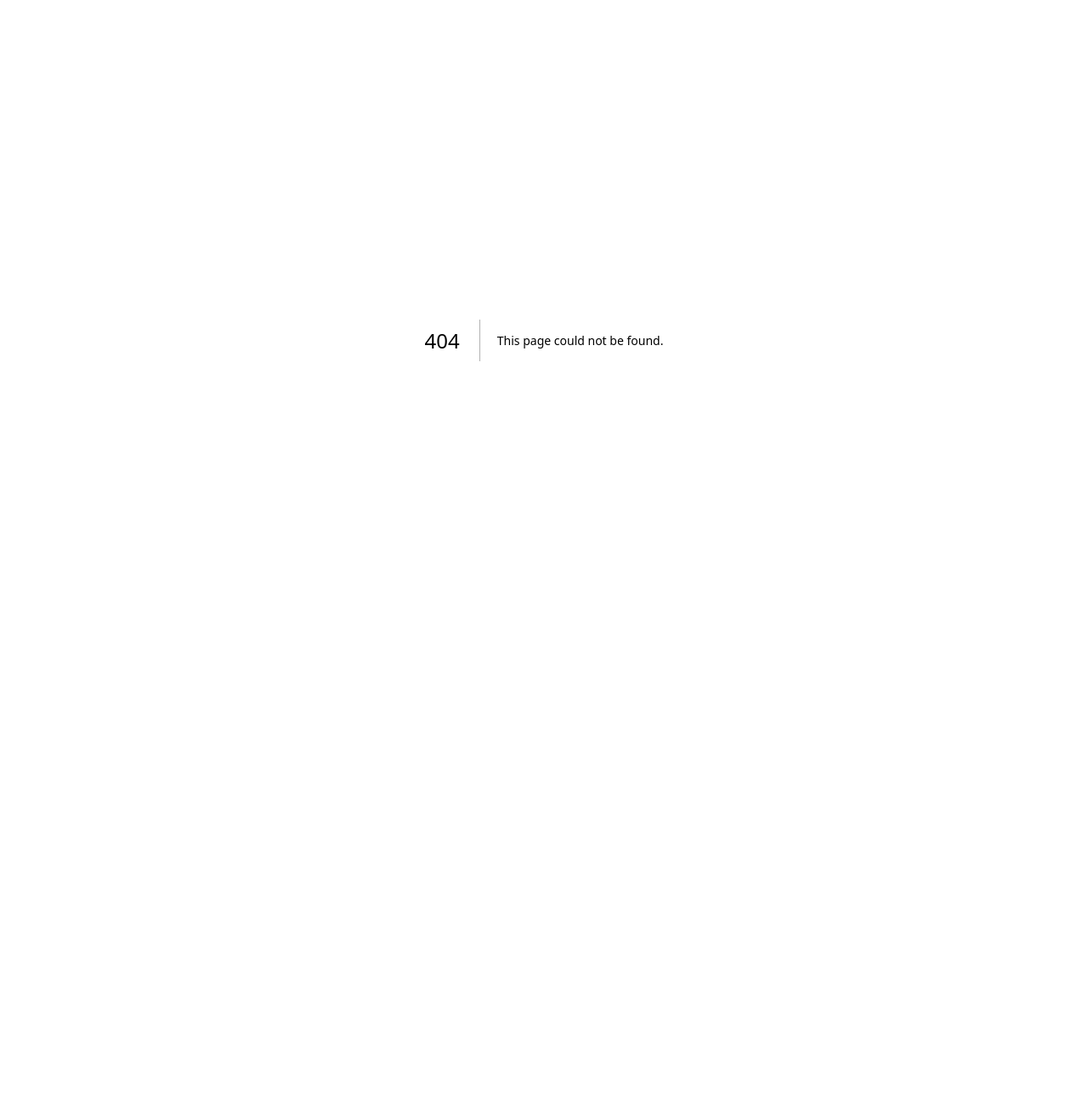
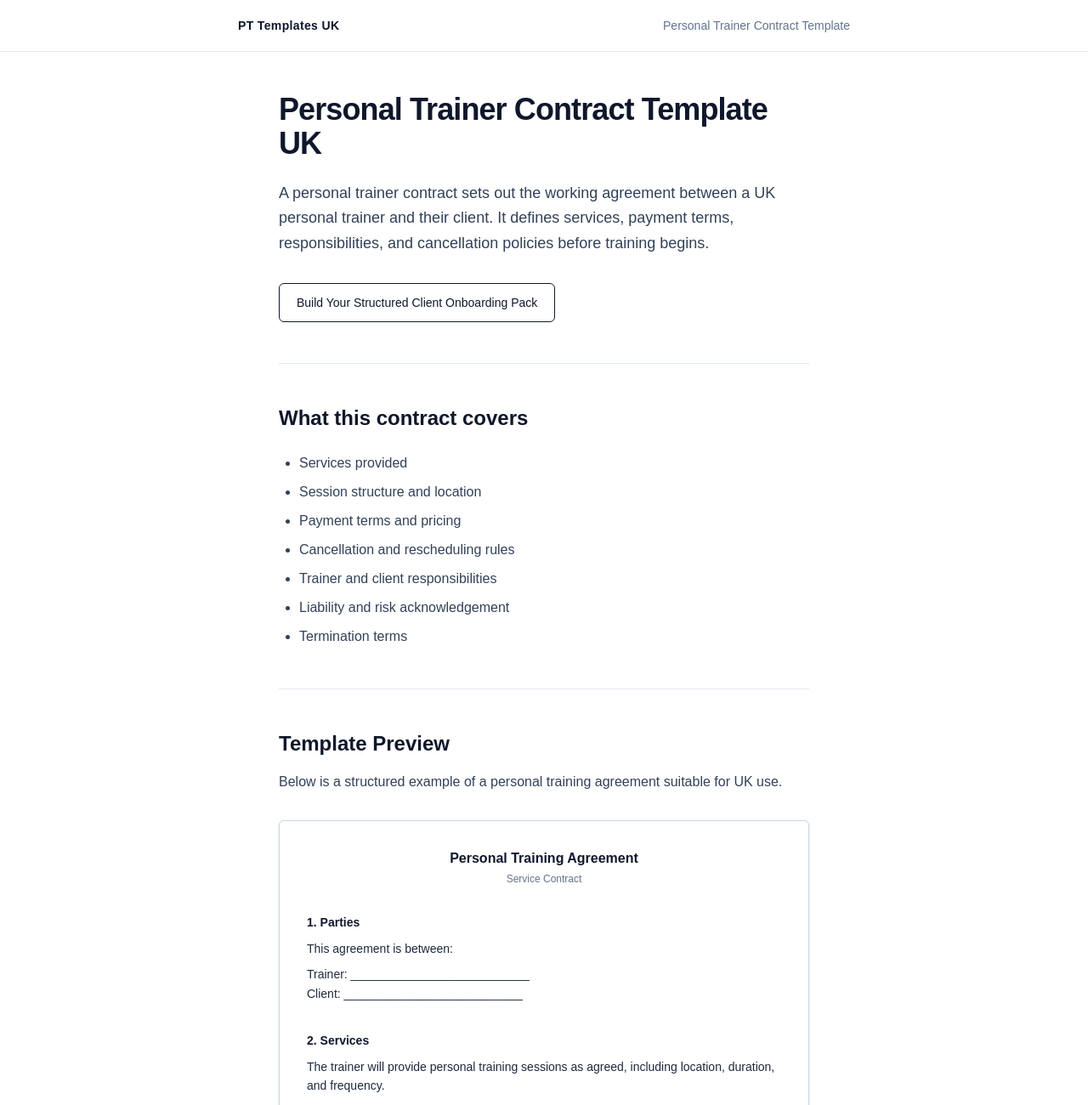
Before and after one commit to Bilaalsid99/pt-contract-test, a Next.js app: page /templates/personal-trainer-contract-template-uk in a window 1280 px wide. Before the commit this address had no page. Shown: the top 1300 px of the page at 85% size. Before the commit the page ends 800 px from the top, so only its background shows below. Built offline with nearby package versions, Linux system fonts and the light colour scheme.

Commit message:
Add contract template BOF page and link cluster

```diff
--- /dev/null
+++ b/src/app/templates/personal-trainer-contract-template-uk/page.tsx
@@ -0,0 +1,251 @@
+export const metadata = {
+  title: "Personal Trainer Contract Template UK",
+  description:
+    "Personal trainer contract template UK for 1-to-1 PT sessions. Covers services, payment terms, cancellations, responsibilities, and liability wording in a clear structure.",
+  verification: {
+    google: "8gtyC-0Oe9BL_d3AaEZWbQdB0aP-jR6YVuWar_GTFf4",
+  },
+};
+
+export default function Page() {
+  return (
+    <main className="min-h-screen bg-white">
+      {/* Header */}
+      <header className="border-b border-slate-200">
+        <div className="mx-auto max-w-3xl px-6 py-5 flex items-center justify-between">
+          <a
+            href="/"
+            className="text-sm font-semibold tracking-wide text-slate-900"
+          >
+            PT Templates UK
+          </a>
+          <div className="text-sm text-slate-500">
+            Personal Trainer Contract Template
+          </div>
+        </div>
+      </header>
+
+      <div className="mx-auto max-w-2xl px-6 py-12">
+        {/* H1 */}
+        <h1 className="text-4xl font-semibold tracking-tight text-slate-900">
+          Personal Trainer Contract Template UK
+        </h1>
+
+        {/* Opening paragraph */}
+        <p className="mt-6 text-lg leading-relaxed text-slate-700">
+          A personal trainer contract sets out the working agreement between a
+          UK personal trainer and their client. It defines services, payment
+          terms, responsibilities, and cancellation policies before training
+          begins.
+        </p>
+
+        {/* CTA (Top) */}
+        <div className="mt-8">
+          <a
+            href="/client-onboarding-pack"
+            className="inline-block rounded-md border border-slate-900 px-5 py-3 text-sm font-medium text-slate-900 hover:bg-slate-900 hover:text-white transition"
+          >
+            Build Your Structured Client Onboarding Pack
+          </a>
+        </div>
+
+        <hr className="my-12 border-slate-200" />
+
+        {/* What this contract covers */}
+        <section>
+          <h2 className="text-2xl font-semibold text-slate-900">
+            What this contract covers
+          </h2>
+
+          <ul className="mt-6 list-disc pl-6 space-y-2 text-slate-700 leading-relaxed">
+            <li>Services provided</li>
+            <li>Session structure and location</li>
+            <li>Payment terms and pricing</li>
+            <li>Cancellation and rescheduling rules</li>
+            <li>Trainer and client responsibilities</li>
+            <li>Liability and risk acknowledgement</li>
+            <li>Termination terms</li>
+          </ul>
+        </section>
+
+        <hr className="my-12 border-slate-200" />
+
+        {/* Template Section */}
+        <section>
+          <h2 className="text-2xl font-semibold text-slate-900">
+            Template Preview
+          </h2>
+
+          <p className="mt-4 text-slate-700 leading-relaxed">
+            Below is a structured example of a personal training agreement
+            suitable for UK use.
+          </p>
+
+          {/* Document Box */}
+          <div className="mt-8 rounded-md border border-slate-300 bg-white p-8 shadow-sm text-sm leading-relaxed text-slate-800">
+
+            <div className="text-center">
+              <div className="text-base font-semibold text-slate-900">
+                Personal Training Agreement
+              </div>
+              <div className="mt-1 text-xs text-slate-500">
+                Service Contract
+              </div>
+            </div>
+
+            <div className="mt-8">
+              <h3 className="font-semibold text-slate-900">
+                1. Parties
+              </h3>
+              <p className="mt-2">
+                This agreement is between:
+              </p>
+              <p className="mt-2">
+                Trainer: ___________________________
+              </p>
+              <p>
+                Client: ___________________________
+              </p>
+            </div>
+
+            <div className="mt-8">
+              <h3 className="font-semibold text-slate-900">
+                2. Services
+              </h3>
+              <p className="mt-2">
+                The trainer will provide personal training sessions as agreed,
+                including location, duration, and frequency.
+              </p>
+            </div>
+
+            <div className="mt-8">
+              <h3 className="font-semibold text-slate-900">
+                3. Fees & Payment
+              </h3>
+              <p className="mt-2">
+                Pricing: ___________________________
+              </p>
+              <p>
+                Payment terms: ___________________________
+              </p>
+            </div>
+
+            <div className="mt-8">
+              <h3 className="font-semibold text-slate-900">
+                4. Cancellations
+              </h3>
+              <p className="mt-2">
+                Sessions cancelled with less than ______ hours notice may be charged.
+              </p>
+            </div>
+
+            <div className="mt-8">
+              <h3 className="font-semibold text-slate-900">
+                5. Responsibilities
+              </h3>
+              <p className="mt-2">
+                The client agrees to disclose relevant health information and
+                follow safety instructions during training.
+              </p>
+            </div>
+
+            <div className="mt-8">
+              <h3 className="font-semibold text-slate-900">
+                6. Liability
+              </h3>
+              <p className="mt-2">
+                The client acknowledges that exercise carries inherent risk.
+                Nothing in this agreement excludes liability where unlawful to do so.
+              </p>
+            </div>
+
+            <div className="mt-10">
+              <h3 className="font-semibold text-slate-900">
+                Signatures
+              </h3>
+
+              <div className="mt-6 space-y-3">
+                <p>Trainer Signature: ___________________________</p>
+                <p>Date: ___________________________</p>
+                <p>Client Signature: ___________________________</p>
+                <p>Date: ___________________________</p>
+              </div>
+            </div>
+          </div>
+
+          {/* CTA (After Template) */}
+          <div className="mt-10">
+            <a
+              href="/client-onboarding-pack"
+              className="inline-block rounded-md border border-slate-900 px-5 py-3 text-sm font-medium text-slate-900 hover:bg-slate-900 hover:text-white transition"
+            >
+              Build Your Structured Client Onboarding Pack
+            </a>
+          </div>
+        </section>
+
+        <hr className="my-12 border-slate-200" />
+
+        {/* FAQ */}
+        <section>
+          <h2 className="text-2xl font-semibold text-slate-900">FAQ</h2>
+
+          <div className="mt-6 space-y-6 text-sm text-slate-700">
+            <div>
+              <div className="font-medium text-slate-900">
+                Do personal trainers need a contract in the UK?
+              </div>
+              <p className="mt-2">
+                A written agreement helps clarify expectations and reduce disputes.
+              </p>
+            </div>
+
+            <div>
+              <div className="font-medium text-slate-900">
+                Is a contract the same as a waiver?
+              </div>
+              <p className="mt-2">
+                No. A contract sets service terms. A waiver focuses on risk acknowledgement.
+              </p>
+            </div>
+
+            <div>
+              <div className="font-medium text-slate-900">
+                Is this legal advice?
+              </div>
+              <p className="mt-2">
+                No. This is a practical template example.
+              </p>
+            </div>
+          </div>
+        </section>
+
+        <hr className="my-12 border-slate-200" />
+
+        {/* Footer */}
+        <footer className="pb-10">
+          <div className="text-sm font-medium text-slate-900">
+            Related documents:
+          </div>
+          <ul className="mt-3 space-y-2 text-sm">
+            <li>
+              <a href="/templates/personal-trainer-par-q-form-uk" className="underline underline-offset-4">
+                PAR-Q Form Template UK
+              </a>
+            </li>
+            <li>
+              <a href="/templates/personal-trainer-waiver-form-uk" className="underline underline-offset-4">
+                Personal Trainer Waiver Template UK
+              </a>
+            </li>
+            <li>
+              <a href="/templates/personal-trainer-terms-and-conditions-uk" className="underline underline-offset-4">
+                Personal Trainer Terms and Conditions Template UK
+              </a>
+            </li>
+          </ul>
+        </footer>
+      </div>
+    </main>
+  );
+}
```
